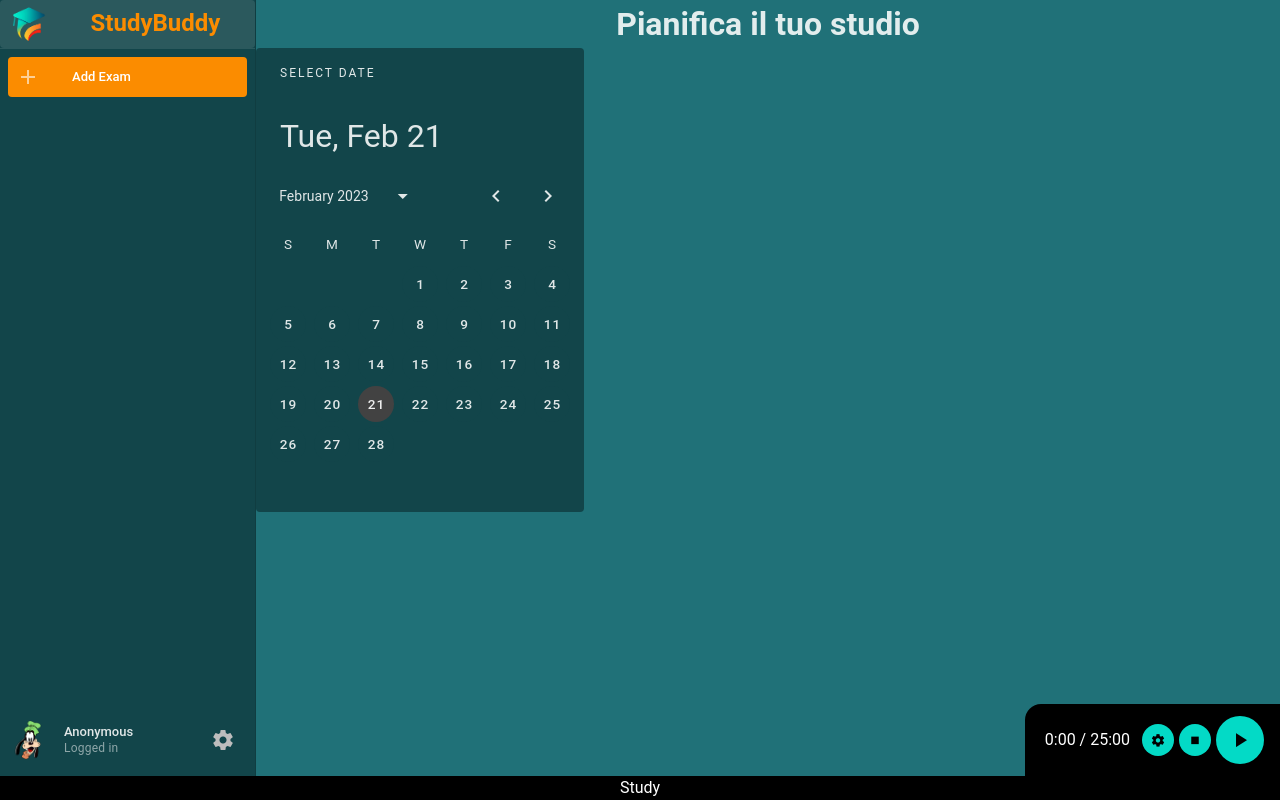
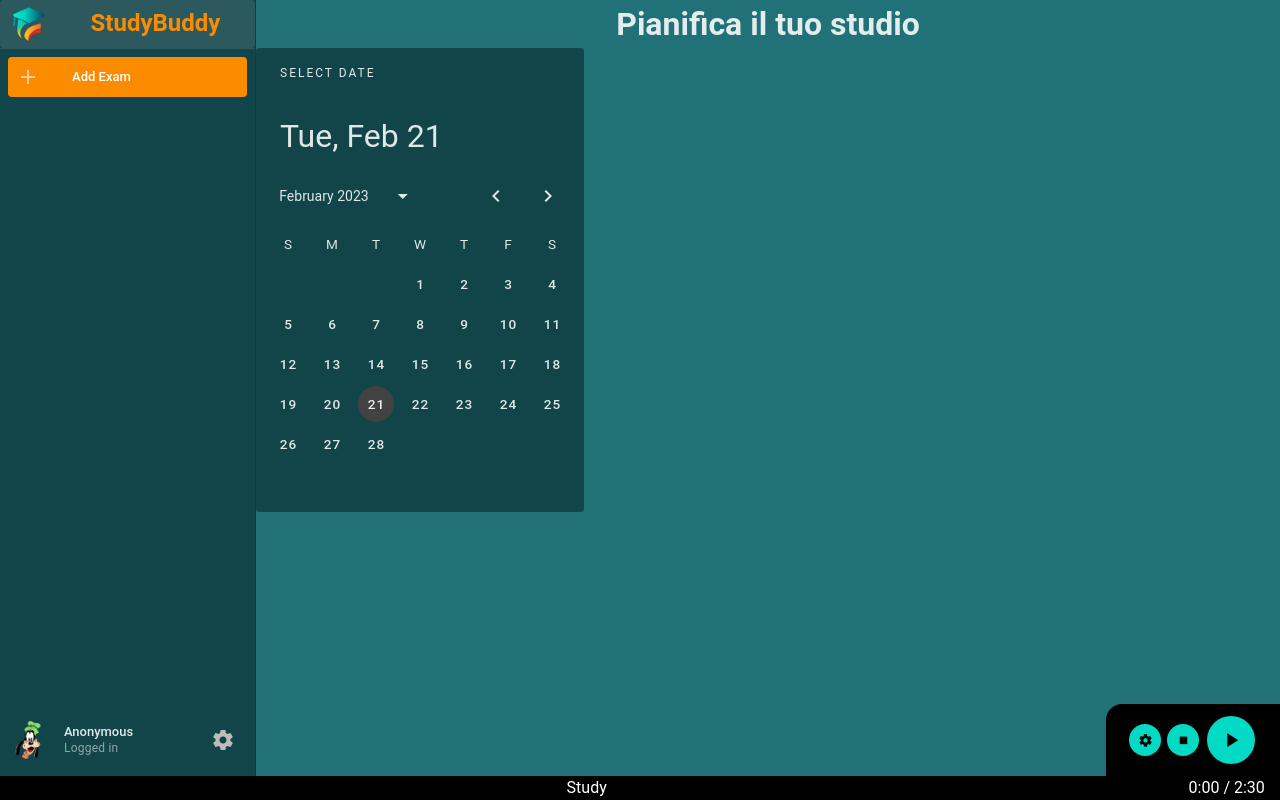
Before and after one commit to studybuddydev/studybuddy-app, a Vue app: page /#/ in a window 1280 px wide. Built offline with nearby package versions, Linux system fonts and the light colour scheme; what v-calendar would draw is missing.

Commit message:
improvment pomodoro

```diff
--- a/src/assets/themes.ts
+++ b/src/assets/themes.ts
@@ -66,5 +66,6 @@ export const themeList = [
   { value: 'dark', title: 'Dark', color: 'black' },
   { value: 'verdone', title: 'Verdone', color: '#207178' },
   { value: 'pastel', title: 'Pastellone', color: '#ffc6ff' },
+  { value: 'bio', title: 'Biologico', color: '#606c38' },
   { value: 'nord', title: 'Nordico', color: '#88C0D0' },
 ]
--- a/src/components/Menus/Menu.vue
+++ b/src/components/Menus/Menu.vue
@@ -1,10 +1,9 @@
 <template>
   <!-- MAIN MENU -->
-  <v-navigation-drawer permanent :rail="!!exam || rail">
+  <v-navigation-drawer permanent :rail="!!exam">
     <template v-slot:prepend>
       <v-list-item
         prepend-avatar="/images/logo.png"
-        @click="rail = false"
         to="/" nav >
         <template v-slot>
           <v-list-item class="pa-0">
@@ -22,7 +21,6 @@
       @add="addExam"
       @edit="editExam"
       @remove="removeExam"
-      @rail="rail = true"
       />
 
     <template v-slot:append>
@@ -32,7 +30,7 @@
         :title="state.getUserSettings().username"
         subtitle="Logged in"
         nav >
-          <template v-slot:append v-if="!rail">
+          <template v-slot:append v-if="!exam">
             <v-btn
               color="grey-lighten-1"
               icon="mdi-cog"
@@ -88,7 +86,6 @@ import UserSettings from '@/components/Popup/UserSettings.vue';
 
 const route = useRoute()
 const state = useStateStore();
-const rail = ref(false);
 const openUserSettings = ref(false);
 
 const exam = computed(() => route.params.exam ? state.getExam(route.params.exam as string) : undefined);
--- a/src/components/Pomodoro.vue
+++ b/src/components/Pomodoro.vue
@@ -3,13 +3,18 @@
     <div class="progress" :style="{
         background: `linear-gradient(to right, ${ barColor } ${percentage}%, black ${percentage}%)`,
       }">
+      <div class="pomodori">
+        <v-icon class="icon" v-for="i in cProgress.pomodoriDone" :key="i" color="#FFD700">mdi-food-apple</v-icon>
+        <v-icon class="icon" v-for="i in cProgress.shortBreaksDone" :key="i" color="red" size="x-small">mdi-food-apple</v-icon>
+      </div>
       <p>
-        {{ cProgress.status === EPomodoroStatus.Study ? 'Study' : 'Break' }}
+        {{ cProgress.status === EPomodoroStatus.Study ? 'Study' : (cProgress.status === EPomodoroStatus.ShortBreak ? 'Break' : 'Long Break') }}
       </p>
+      <p class="mx-3">{{ timerText }}</p>
     </div>
 
-    <div class="controls px-2 py-3">
-      <p class=" mx-3">{{ timerText }}</p>
+    <div class="controls px-5 py-3">
+
 
       <v-btn
         class="btn-play-pause" color="secondary" icon="mdi-cog"
@@ -49,8 +54,10 @@
 import { ref, computed } from 'vue';
 import { useStateStore } from "@/stores/state";
 import { EPomodoroStatus } from '@/types';
+import { useTheme } from 'vuetify'
 import type { CurrentPomodoro } from '@/types';
 const state = useStateStore();
+const theme = useTheme()
 
 // ---------- SETTINGS ------------
 const settings = ref(state.getPomodoroSettings());
@@ -73,8 +80,8 @@ function closeSettings() {
 }
 
 const barColor = computed(() => {
-  if (cProgress.value.paused) return 'blue';
-  return cProgress.value.status === EPomodoroStatus.Study ? 'green' : 'red';
+  if (cProgress.value.paused) return theme.current.value.colors.warning;
+  return cProgress.value.status === EPomodoroStatus.Study ? theme.current.value.colors.surface : theme.current.value.colors.secondary;
 });
 
 // ---------- TIMER ------------
@@ -85,12 +92,14 @@ const cProgress = ref<CurrentPomodoro>(state.getCurrentPomodoro() ?? {
   paused: true,
   status: EPomodoroStatus.Study,
   shortBreaksDone: 0,
+  pomodoriDone: 0,
 });
 
+const REFRESH_RATE = 25;
 const currentMs = ref(0);
 setInterval(() => {
   currentMs.value = new Date().getTime();
-}, 25);
+}, REFRESH_RATE);
 
 
 const timerTime = computed(() => {
@@ -101,15 +110,15 @@ const timerTime = computed(() => {
 const currentLength = computed(() => {
   switch (cProgress.value.status) {
     case EPomodoroStatus.Study:
-      return settings.value.studyLength * 60;
+      return settings.value.studyLength * 6;
     case EPomodoroStatus.ShortBreak:
-      return settings.value.shortBreakLength * 60;
+      return settings.value.shortBreakLength * 6;
     case EPomodoroStatus.LongBreak:
-      return settings.value.longBreakLength * 60;
+      return settings.value.longBreakLength * 6;
   }
 });
 const percentage = computed(() => {
-  return Math.floor(((timerTime.value / 1000) / currentLength.value) * 100);
+  return ((timerTime.value / 1000) / currentLength.value) * 100;
 });
 const nextStateAvailable = computed(() => timerTime.value / 1000 > currentLength.value);
 
@@ -130,6 +139,7 @@ function nextState() {
     if (cProgress.value.shortBreaksDone >= settings.value.nrShortBreaks) {
       cProgress.value.status = EPomodoroStatus.LongBreak;
       cProgress.value.shortBreaksDone = 0;
+      cProgress.value.pomodoriDone += 1;
     } else {
       cProgress.value.status = EPomodoroStatus.ShortBreak;
       cProgress.value.shortBreaksDone += 1;
@@ -187,9 +197,19 @@ function toggle() {
   flex-direction: row;
   transition: all 1s ease-in-out;
   align-items: center;
-  justify-content: center;
+  justify-content: space-between;
   position: relative;
   height: 1.5rem;
+
+  .icon {
+    text-shadow: 0 0 2px #000;
+  }
+
+  p {
+    padding: 0.2em;
+    text-shadow: 0 0 2px #000;
+    border-radius: 0.5em;
+  }
 }
 
 .controls {
@@ -204,7 +224,8 @@ function toggle() {
   align-items: center;
 
   .btn-play-pause {
-    margin-right: 0.5em;
+    margin-right: 0.3em;
+    margin-left: 0.3em;
 
   }
 }
--- a/src/types/index.ts
+++ b/src/types/index.ts
@@ -36,6 +36,7 @@ export type CurrentPomodoro = {
   paused: boolean,
   status: EPomodoroStatus,
   shortBreaksDone: number,
+  pomodoriDone: number,
 }
 export type UserSettings = {
   username: string;
```
